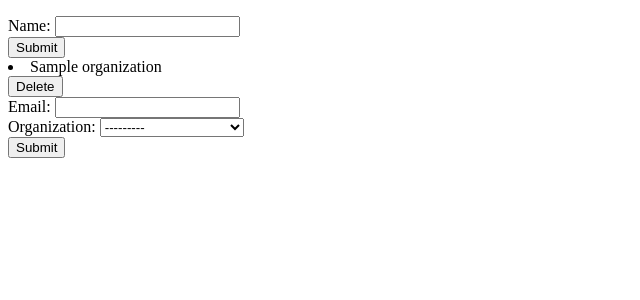
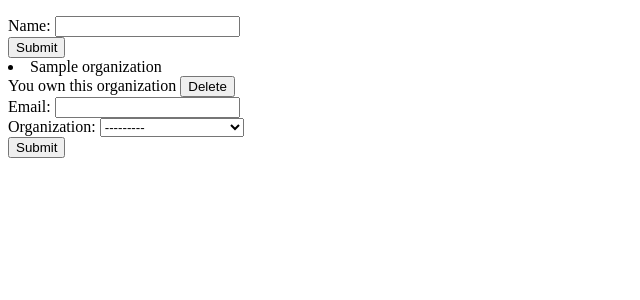
Before and after one commit to akgunkaya/projectfundjango, a Django app: page /organizations/ in a window 1280 px wide. Shown: the part 111-411 px from the top of the page, without its empty margins (0-640 px from the left). Run offline with Django 4.2, Linux system fonts and the light colour scheme; a user stored in the database is signed in; tables that the repository leaves empty hold one stand-in row (values such as "Sample post").

Commit message:
added roles to organization members

```diff
--- a/mysite/settings.py
+++ b/mysite/settings.py
@@ -77,7 +77,7 @@
 DATABASES = {
     'default': {
         'ENGINE': 'django.db.backends.postgresql',
-        'NAME': 'postgres',
+        'NAME': 'funseven',
         'USER': 'akgunkaya',
         'PASSWORD': '',
         'HOST': '',
--- a/taskapp/admin.py
+++ b/taskapp/admin.py
@@ -2,7 +2,7 @@
 from .models import Task, Organization, UserProfile, OrganizationInvitation, OrganizationMember
 
 class TaskAdmin(admin.ModelAdmin):
-    list_display = ('title', 'due_date', 'status')  #
+    list_display = ('title', 'due_date', 'status')
     search_fields = ['title', 'description']
 
 admin.site.register(Task, TaskAdmin)
--- a/taskapp/forms.py
+++ b/taskapp/forms.py
@@ -37,7 +37,7 @@
         if user is not None:
             # Filter organizations where the user is an owner
             owned_organizations = OrganizationMember.objects.filter(
-                user=user, is_owner=True).values_list('organization', flat=True)
+                user=user, role='OWNER').values_list('organization', flat=True)
             self.fields['organization'].queryset = Organization.objects.filter(id__in=owned_organizations)
 
 
--- a/taskapp/models.py
+++ b/taskapp/models.py
@@ -5,18 +5,22 @@
 
 class Organization(models.Model):
     name = models.CharField(max_length=100)
-    users = models.ManyToManyField(User)
 
     def __str__(self):
         return self.name
 
 class OrganizationMember(models.Model):
+    ROLE_CHOICES = [
+        ('OWNER', 'Owner'),
+        ('ADMIN', 'Admin'),
+        ('MEMBER', 'Member'),
+    ]
     user = models.ForeignKey(User, on_delete=models.CASCADE)
     organization = models.ForeignKey(Organization, on_delete=models.CASCADE)
-    is_owner = models.BooleanField(default=False)
+    role = models.CharField(max_length=10, choices=ROLE_CHOICES)
 
     def __str__(self):
-        admin_status = "Admin" if self.is_owner else "Member"
+        admin_status = "Admin" if self.role == 'ADMIN' else "Member"
         return f"{self.user.username} - {admin_status} of {self.organization.name}"
 
 class OrganizationInvitation(models.Model):
--- a/taskapp/templates/organizations/organizations.html
+++ b/taskapp/templates/organizations/organizations.html
@@ -5,7 +5,7 @@
 
 {% include "organizations/partials/create_organization_form.html"%}
 <div id="organizations-response">
-  {% include "organizations/partials/list_organizations.html" with organizations=organizations %}
+  {% include "organizations/partials/list_organizations.html" with organizations_with_role_status=organizations_with_role_status %}
 </div>
 {% include "invitations/partials/invite_user_form.html"%}
 <div id="invite-response"></div>
--- a/taskapp/templates/organizations/partials/list_organizations.html
+++ b/taskapp/templates/organizations/partials/list_organizations.html
@@ -1,13 +1,16 @@
-{% for organizationObject in organizations_with_admin_status %}
-  <a hx-get="{% url 'set_selected_organization' organizationObject.organization.id %}"
-    hx-target="#current-org"
-    hx-swap="outerHTML"
-    id="organization-item-{{ organizationObject.organization.id }}">
-      <li>{{ organizationObject.organization }}</li>
-  </a>
-  {% if organizationObject.is_owner %}
-    <button hx-post="{% url 'delete_organization' organizationObject.organization.id %}" hx-confirm="Are you sure?" hx-target="#organization-item-{{ organizationObject.organization.id }}" hx-swap="outerHTML">
-      Delete
-    </button>
-  {% endif %}
+{% for organization in organizations_with_role_status %}
+  <div id="organization-item-{{ organization.organization.id }}">
+    <div hx-get="{% url 'set_selected_organization' organization.organization.id %}"
+      hx-target="#current-org"
+      hx-swap="outerHTML"
+    >
+        <li>{{ organization.organization }}</li>
+    </div>
+    {% if organization.role == "OWNER" %}
+      <span>You own this organization</span>
+      <button hx-post="{% url 'delete_organization' organization.organization.id %}" hx-confirm="Are you sure?" hx-target="#organization-item-{{ organization.organization.id }}" hx-swap="outerHTML">
+        Delete
+      </button>
+    {% endif %}
+  </div>
 {% endfor %}
--- a/taskapp/views.py
+++ b/taskapp/views.py
@@ -46,7 +46,7 @@
     return redirect('/login')
 
 @login_required
-# add an is admin field to the organization member model, only admins can delete tasks
+# TODO add owner to the task, only the owner can delete the task.
 def tasks(request):
     form = CreateTaskForm()
     current_user = request.user
@@ -88,21 +88,18 @@
     return HttpResponse('')
 
 @login_required
-# TODO The organization page should show text next to each organization where user is an owner saying is owner
 def organizations(request):
     current_user = request.user
-    organizations = current_user.organization_set.all()
+    organization_memberships = OrganizationMember.objects.filter(user=current_user)
+    organizations_with_role_status = []
     error = None
-
-    organizations_with_admin_status = []
-
-    for organization in organizations:
-        is_owner = OrganizationMember.objects.filter(user=current_user, organization=organization, is_owner=True).exists()
-        organizations_with_admin_status.append({
+    for membership in organization_memberships:
+        organization = membership.organization
+        role = membership.role
+        organizations_with_role_status.append({
             'organization': organization,
-            'is_owner': is_owner
+            'role': role
         })
-
 
     create_organization_form = CreateOrganizationForm()
     invite_user_form =  InviteUserForm(user=current_user)
@@ -111,15 +108,17 @@
         if create_organization_form.is_valid():
             organization = create_organization_form.save(commit=False)  # Create a new organization instance but don't save it yet
             organization.save()
-            organization.users.add(current_user)
-            OrganizationMember.objects.create(user=current_user,organization=organization,is_owner=True)
-            if (len(organizations) == 1):
-                user_profile = UserProfile.objects.get(user=current_user)
-                user_profile.selected_organization = organization
-                user_profile.save()
+            organizationMember = OrganizationMember.objects.create(user=current_user, organization=organization, role='OWNER')
+            organizations_with_role_status.append({
+                'organization': organization,
+                'role': organizationMember.role
+            })
+            user_profile = UserProfile.objects.get(user=current_user)
+            user_profile.selected_organization = organization
+            user_profile.save()
             if request.headers.get('HX-Request'):
                 # Return only the list to update the part of the page with tasks
-                return render(request, 'organizations/partials/list_organizations.html', {'organizations_with_admin_status': organizations_with_admin_status})
+                return render(request, 'organizations/partials/list_organizations.html', {'organizations_with_role_status': organizations_with_role_status})
             else:
                 # For non-HTMX requests, redirect to the main tasks page
                 return redirect('organizations')
@@ -137,16 +136,17 @@
     return render(request, 'organizations/organizations.html', {
         'invite_user_form': invite_user_form,
         'create_organization_form': create_organization_form,
-        'organizations_with_admin_status': organizations_with_admin_status,
+        'organizations_with_role_status': organizations_with_role_status,
         'selected_organization': selected_organization,
         'error': error
     })
 
 @login_required
 def delete_organization(request, organization_id):
+    print(organization_id)
     organization = get_object_or_404(Organization, pk=organization_id)
     current_user = request.user
-    member = OrganizationMember.objects.filter(user=current_user, organization=organization, is_owner=True).first()
+    member = OrganizationMember.objects.filter(user=current_user, organization=organization, role='OWNER').first()
     if member is None:
         # User is not an admin, deny the deletion
         return HttpResponseForbidden('You are not authorized to delete this organization.')
@@ -171,7 +171,7 @@
             # Check if the current user is admin of the organization
             current_user = request.user
             organization = form.cleaned_data.get('organization')  # Assuming the organization is part of the form
-            member = OrganizationMember.objects.filter(user=current_user, organization=organization, is_owner=True).first()
+            member = OrganizationMember.objects.filter(user=current_user, organization=organization, role='OWNER').first()
             if member is None:
                 # User is not an admin, deny the invitation
                 return HttpResponseForbidden('You are not authorized to invite users to this organization.')
@@ -232,15 +232,19 @@
                     invite_response = 'This invitation is not for the current user.'
                     return render(request, 'invitations/partials/invite_response.html', {'invite_response': invite_response})
 
+                organization = invitation.organization
+                organizationMember = OrganizationMember.objects.filter(user=current_user, organization=organization)
+
+                if organizationMember:
+                    invite_response = 'You are already a member of this organization'
+                    return render(request, 'invitations/partials/invite_response.html', {'invite_response': invite_response})
 
                 # Mark the invitation as accepted
                 invitation.is_accepted = True
                 invitation.save()
 
                 # Add the user to the organization
-                organization = invitation.organization
-                organization.users.add(current_user)  # assuming a ManyToMany relationship with members
-                organization.save()
+                OrganizationMember.objects.create(user=current_user, organization=organization, role='MEMBER')
 
                 invite_response = 'Invitation accepted and organization updated.'
                 return render(request, 'invitations/partials/invite_response.html', {'invite_response': invite_response})
```
Also changed, not shown: taskapp/migrations/0014_remove_organization_users_and_more.py (added), taskapp/migrations/0015_alter_organizationmember_role.py (added).
